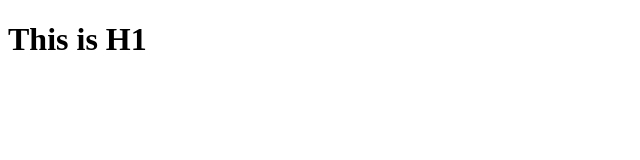
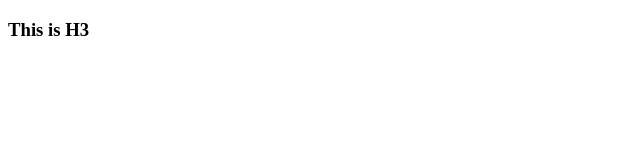
Before and after one commit to Jai1019-coder/first2, a plain HTML site: page index.html in a window 1280 px wide. Shown: the whole page, without its empty margins (0-640 px from the left). Drawn offline with Linux system fonts and the light colour scheme.

```diff
--- a/index.html
+++ b/index.html
@@ -6,6 +6,6 @@
     <title>Github Practice</title>
 </head>
 <body>
-    <h1>This is H1</h1>
+    <h3>This is H3</h3>
 </body>
 </html>
```
Also changed, not shown: 1 other file.
